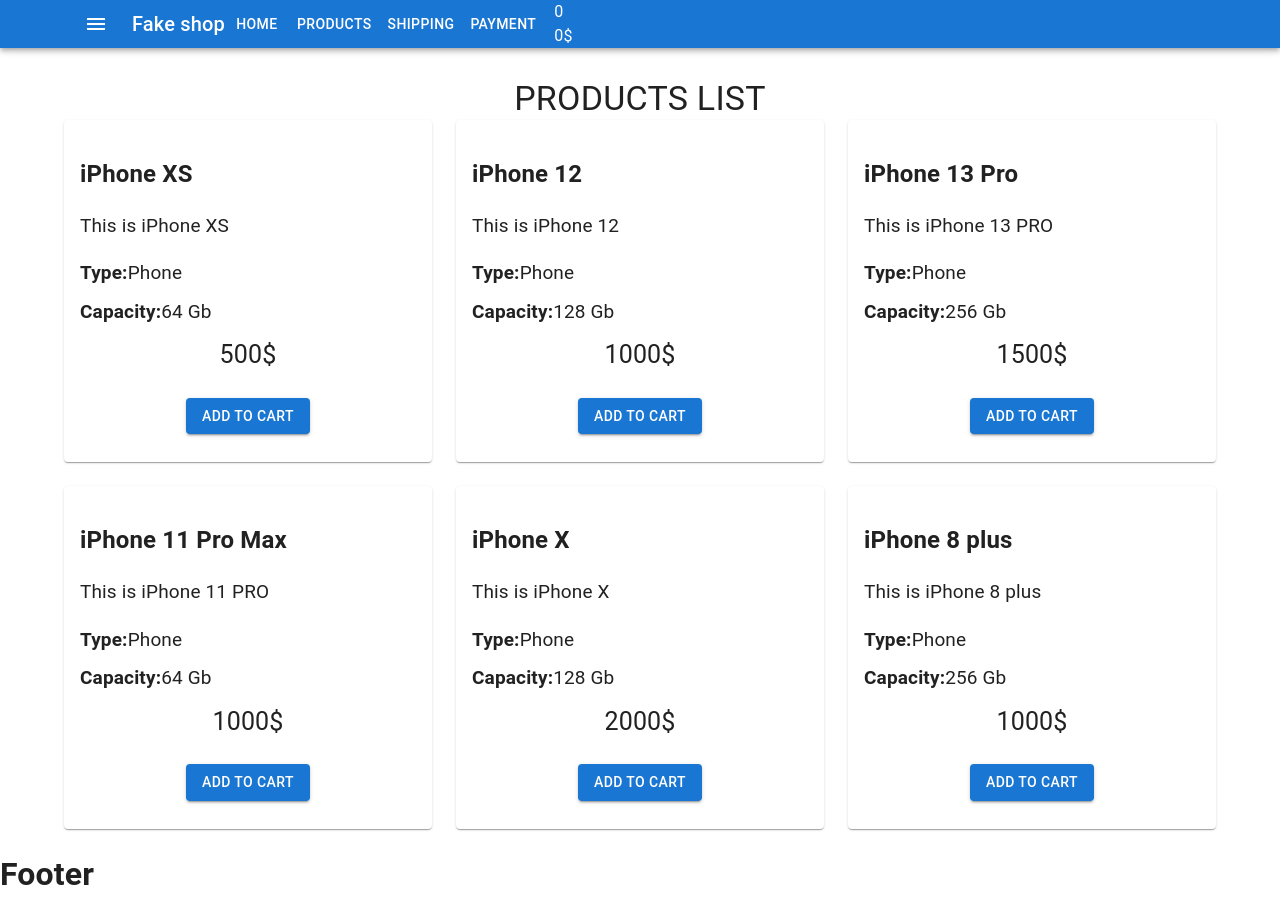
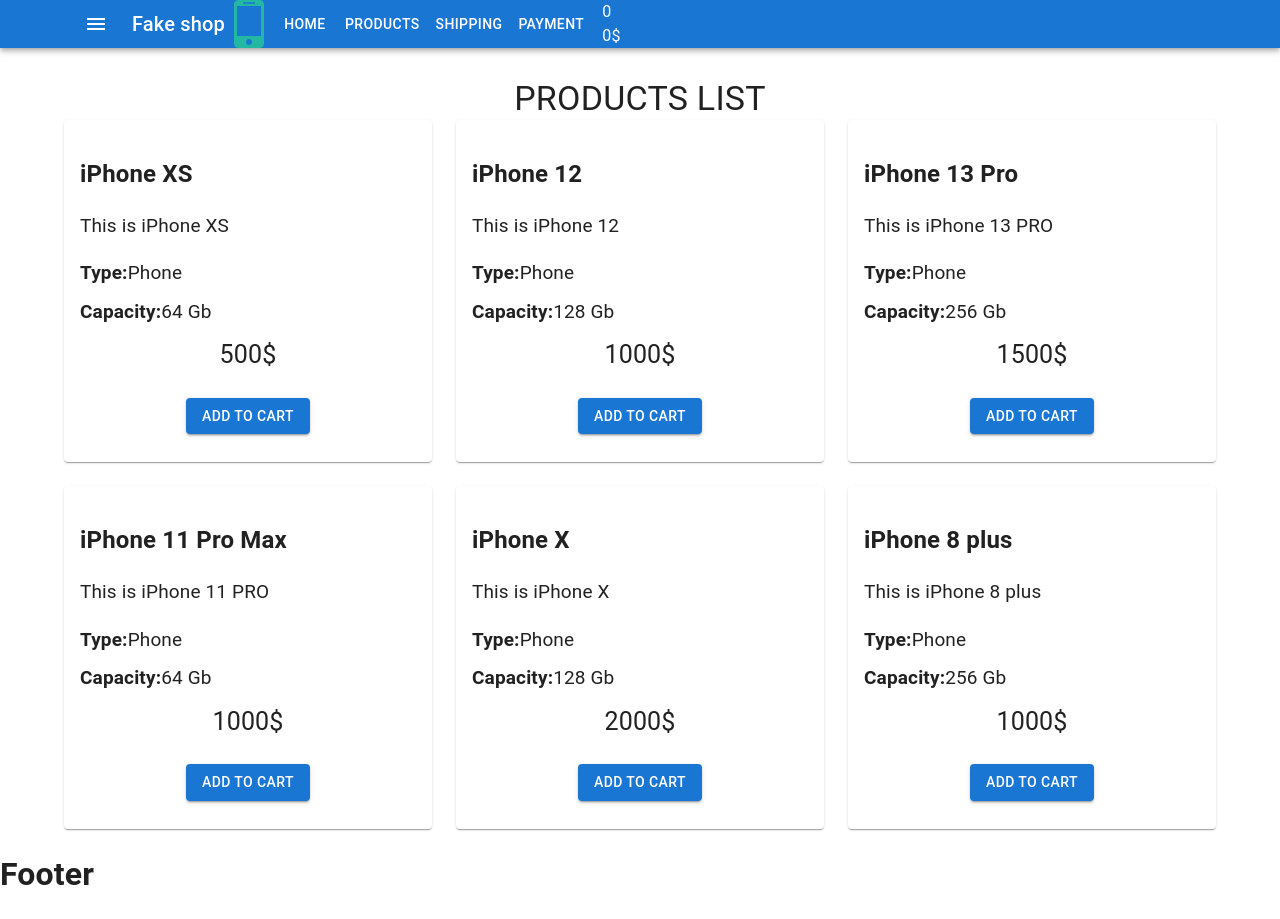
Before and after one commit to Pivena/fake, a React (Create React App) app: page / in a window 1280 px wide. Built offline with nearby package versions, Linux system fonts and the light colour scheme.

Commit message:
add 1 img

```diff
--- a/src/components/Products/ProductsList.js
+++ b/src/components/Products/ProductsList.js
@@ -17,6 +17,7 @@
             >
                 Products List
             </Typography>
+
             <Grid
                 container
                 spacing={3}
--- a/src/container/Header/Header.js
+++ b/src/container/Header/Header.js
@@ -8,6 +8,7 @@
 
 import { Menu } from 'components/Menu/Menu'
 import { CartHeader } from 'components/Cart/CartHeader'
+import logo from 'assets/icon (11).png'
 
 export const Header = () => {
     return (
@@ -30,6 +31,7 @@
                         >
                             Fake shop
                         </Typography>
+                        <img src={logo} />
                         <Menu />
                         <CartHeader />
                     </Toolbar>
```
Also changed, not shown: src/assets/icon (11).png (added).
